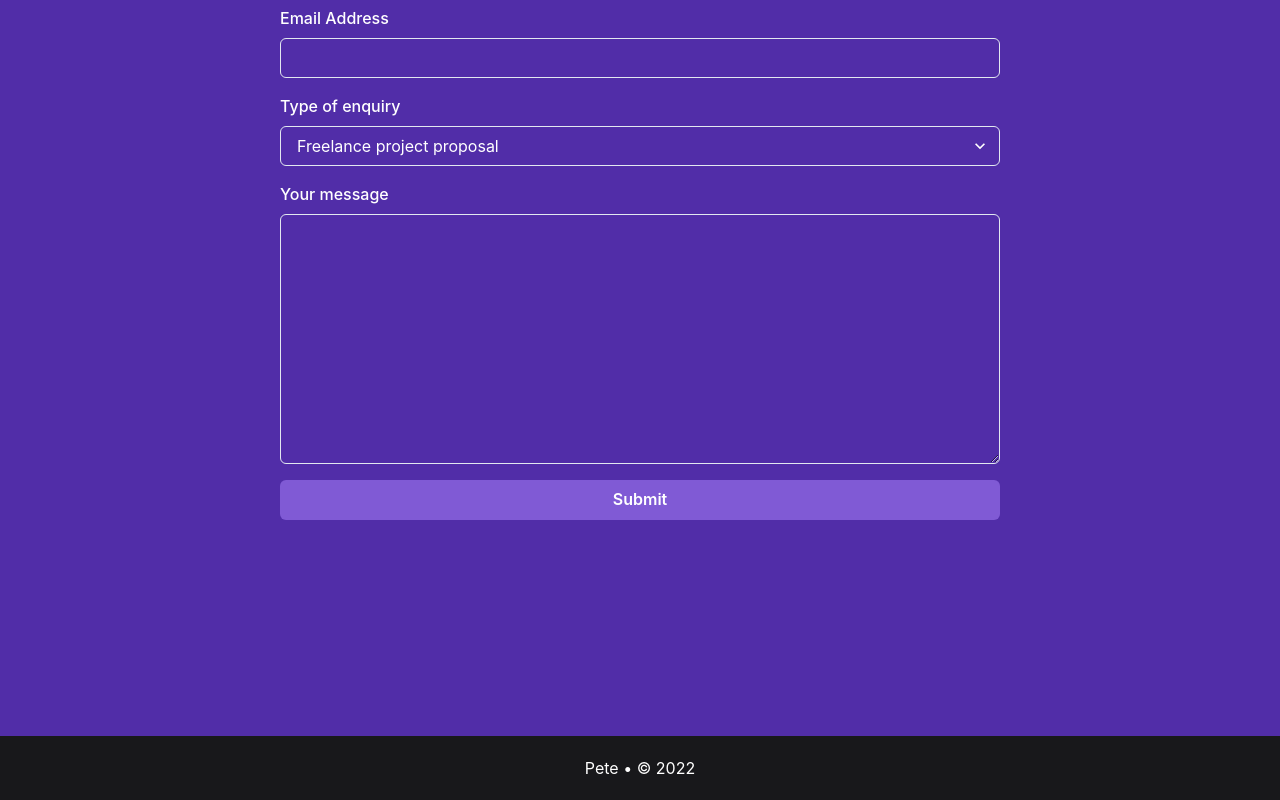
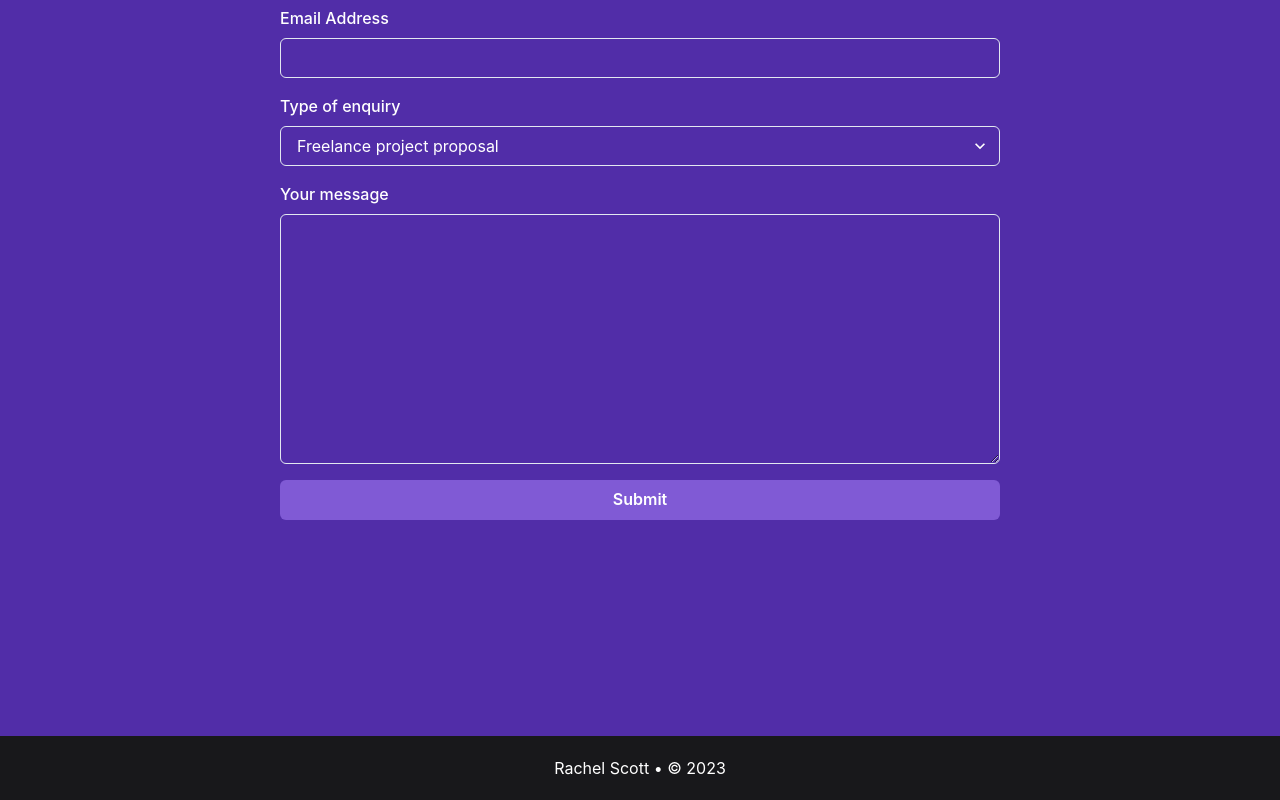
Before and after one commit to r-scott25/meta-react-portfolio, a React (Create React App) app: page / in a window 1280 px wide. Shown: the part 2400-3200 px from the top of the page. Built offline with nearby package versions, Linux system fonts and the light colour scheme.

Commit message:
copyright

```diff
--- a/src/components/Footer.js
+++ b/src/components/Footer.js
@@ -1,5 +1,5 @@
 import React from "react";
-import {Box, Flex} from "@chakra-ui/react";
+import { Box, Flex } from "@chakra-ui/react";
 
 const Footer = () => {
   return (
@@ -14,7 +14,7 @@ const Footer = () => {
           maxWidth="1024px"
           height={16}
         >
-          <p>Pete • © 2022</p>
+          <p>Rachel Scott • © 2023</p>
         </Flex>
       </footer>
     </Box>
```
